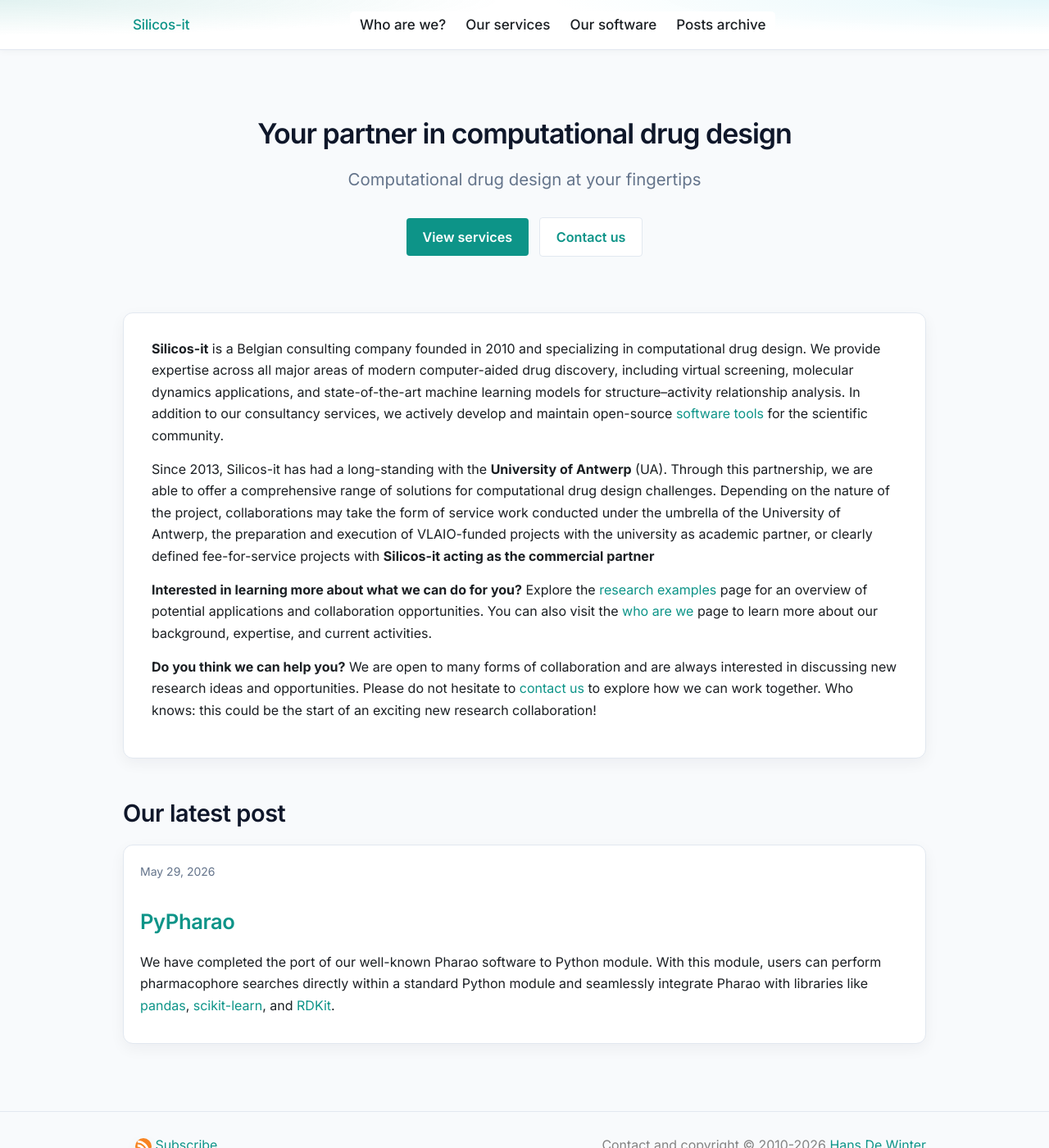
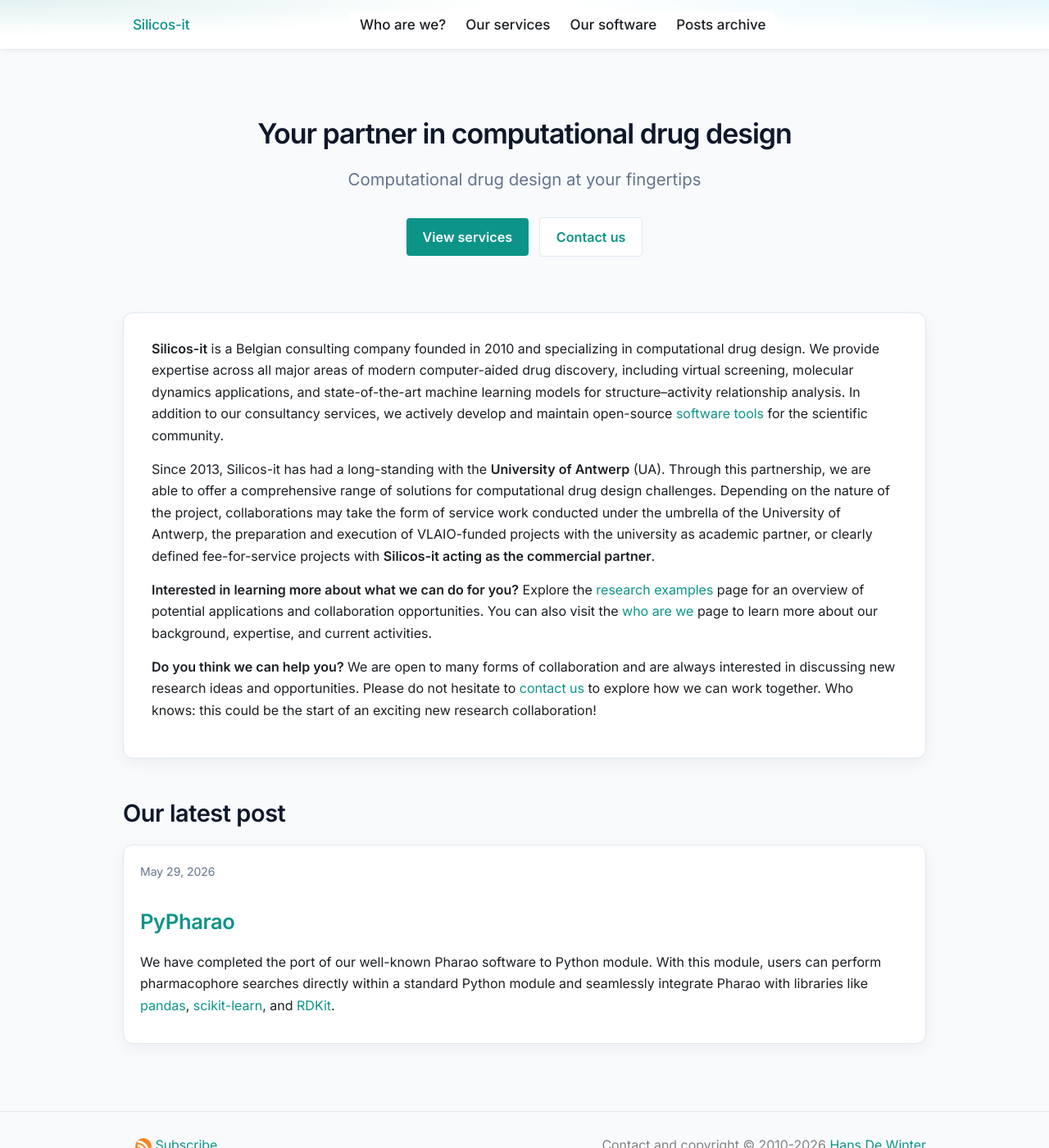
Before and after one commit to silicos-it/silicos-it.github.io, a Jekyll site: the page built from index.md, in a window 1280 px wide and 1400 px high. Shown: the whole window at 82% size. Built offline with Jekyll 4.4.1, drawn with Linux system fonts in a browser that asks for light colours.

Commit message:
Error with bold corrected

```diff
--- a/_sass/minima/custom-styles.scss
+++ b/_sass/minima/custom-styles.scss
@@ -59,9 +59,15 @@ html {
 body {
   font-family: "Inter", -apple-system, BlinkMacSystemFont, "Segoe UI", Roboto,
     "Helvetica Neue", Arial, "Noto Sans", sans-serif;
+  font-weight: 400;
   color: var(--text);
   line-height: 1.65;
   background: var(--bg);
+}
+
+strong,
+b {
+  font-weight: 600;
 }
 
 .wrapper {
--- a/index.md
+++ b/index.md
@@ -2,10 +2,10 @@
 title: "Your partner in computational drug design"
 layout: home
 ---
-<b>Silicos-it</b> is a Belgian consulting company founded in 2010 and specializing in computational drug design. We provide expertise across all major areas of modern computer-aided drug discovery, including virtual screening, molecular dynamics applications, and state-of-the-art machine learning models for structure–activity relationship analysis. In addition to our consultancy services, we actively develop and maintain open-source [software tools](/software) for the scientific community.
+**Silicos-it** is a Belgian consulting company founded in 2010 and specializing in computational drug design. We provide expertise across all major areas of modern computer-aided drug discovery, including virtual screening, molecular dynamics applications, and state-of-the-art machine learning models for structure–activity relationship analysis. In addition to our consultancy services, we actively develop and maintain open-source [software tools](/software) for the scientific community.
 
-Since 2013, Silicos-it has had a long-standing with the <b>University of Antwerp</b> (UA). Through this partnership, we are able to offer a comprehensive range of solutions for computational drug design challenges. Depending on the nature of the project, collaborations may take the form of service work conducted under the umbrella of the University of Antwerp, the preparation and execution of VLAIO-funded projects with the university as academic partner, or clearly defined fee-for-service projects with <b>Silicos-it acting as the commercial partner</b>
+Since 2013, Silicos-it has had a long-standing with the **University of Antwerp** (UA). Through this partnership, we are able to offer a comprehensive range of solutions for computational drug design challenges. Depending on the nature of the project, collaborations may take the form of service work conducted under the umbrella of the University of Antwerp, the preparation and execution of VLAIO-funded projects with the university as academic partner, or clearly defined fee-for-service projects with **Silicos-it acting as the commercial partner**.
 
-<b>Interested in learning more about what we can do for you?</b> Explore the [research examples](/services) page for an overview of potential applications and collaboration opportunities. You can also visit the [who are we](/who_are_we) page to learn more about our background, expertise, and current activities.
+**Interested in learning more about what we can do for you?** Explore the [research examples](/services) page for an overview of potential applications and collaboration opportunities. You can also visit the [who are we](/who_are_we) page to learn more about our background, expertise, and current activities.
 
-<b>Do you think we can help you?</b> We are open to many forms of collaboration and are always interested in discussing new research ideas and opportunities. Please do not hesitate to <a class="u-email" href="mailto:{{ site.social.email | join:',' }}">contact us</a> to explore how we can work together. Who knows: this could be the start of an exciting new research collaboration!
+**Do you think we can help you?** We are open to many forms of collaboration and are always interested in discussing new research ideas and opportunities. Please do not hesitate to <a class="u-email" href="mailto:{{ site.social.email | join:',' }}">contact us</a> to explore how we can work together. Who knows: this could be the start of an exciting new research collaboration!
```
